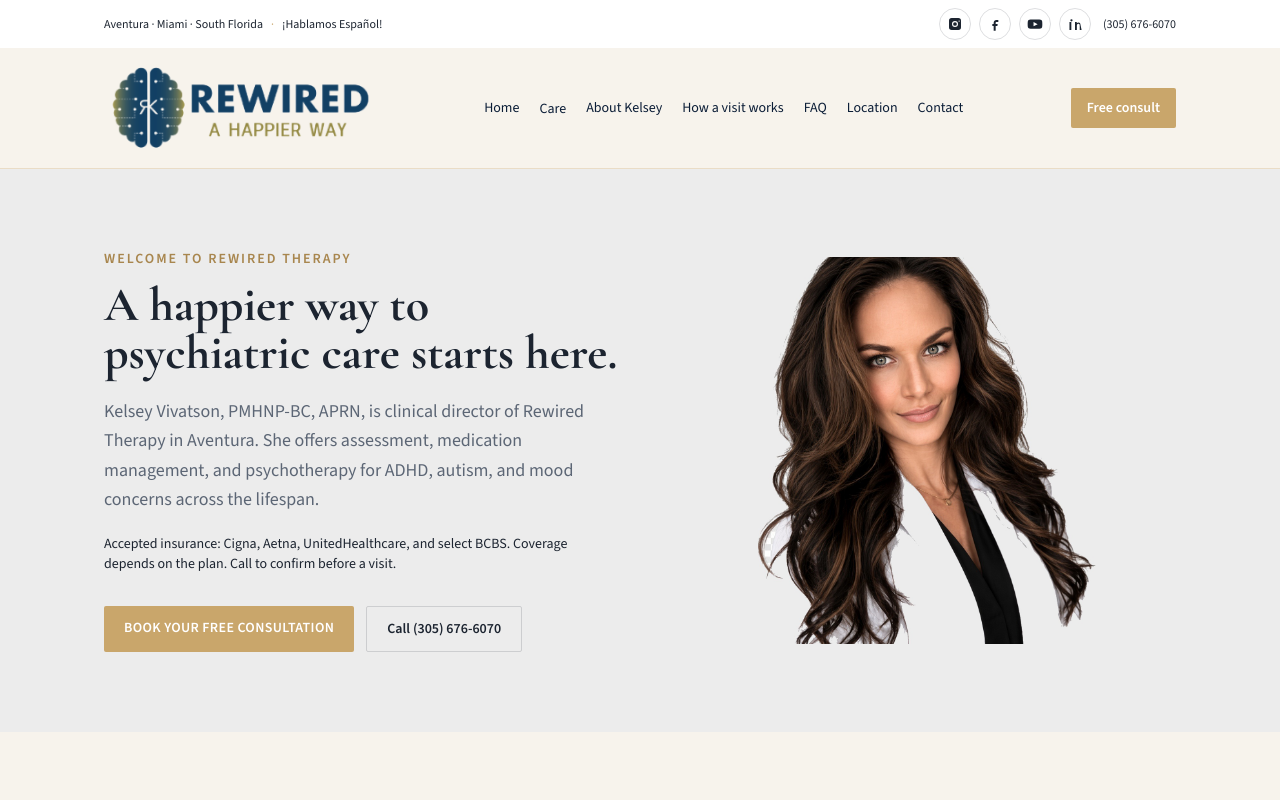
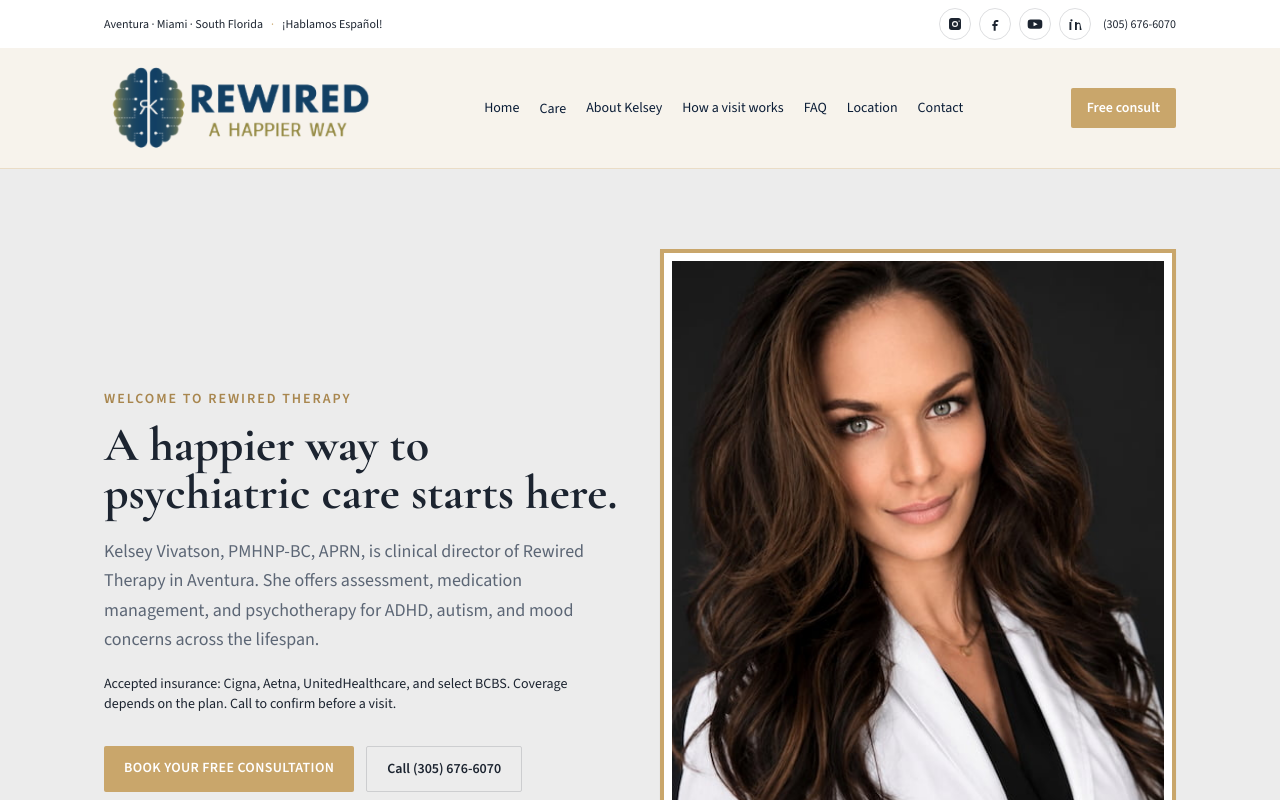
Before and after one commit to jsilverstone-ai/ahappierway, a Next.js app: page / in a window 1280 px wide. Shown: the top 800 px of the page. Built offline with nearby package versions, Linux system fonts and the light colour scheme.

Commit message:
Restore original portrait with gold frame

```diff
--- a/app/page.tsx
+++ b/app/page.tsx
@@ -155,15 +155,17 @@ export default function HomePage() {
               </a>
             </div>
           </div>
-          <figure className="relative">
+          <figure className="border-4 border-gold bg-white p-2 shadow-sm">
             <img
               src="/kelsey-vivatson.jpg"
               alt="Kelsey Vivatson, PMHNP-BC, APRN, clinical director of Rewired Therapy, in a white coat"
-              width={1200}
-              height={900}
-              className="w-full object-contain object-bottom"
+              width={800}
+              height={1000}
+              className="aspect-[4/5] w-full object-cover object-top"
             />
-            <figcaption className="sr-only">Kelsey Vivatson, PMHNP-BC, APRN · Aventura</figcaption>
+            <figcaption className="px-2 py-3 text-center text-sm text-mute">
+              Kelsey Vivatson, PMHNP-BC, APRN
+            </figcaption>
           </figure>
         </div>
       </section>
```
Also changed, not shown: public/kelsey-vivatson.jpg.
